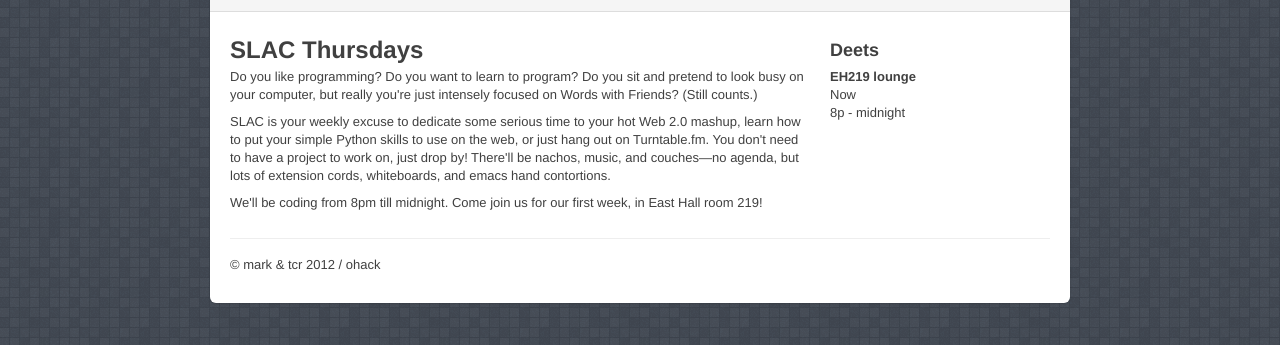
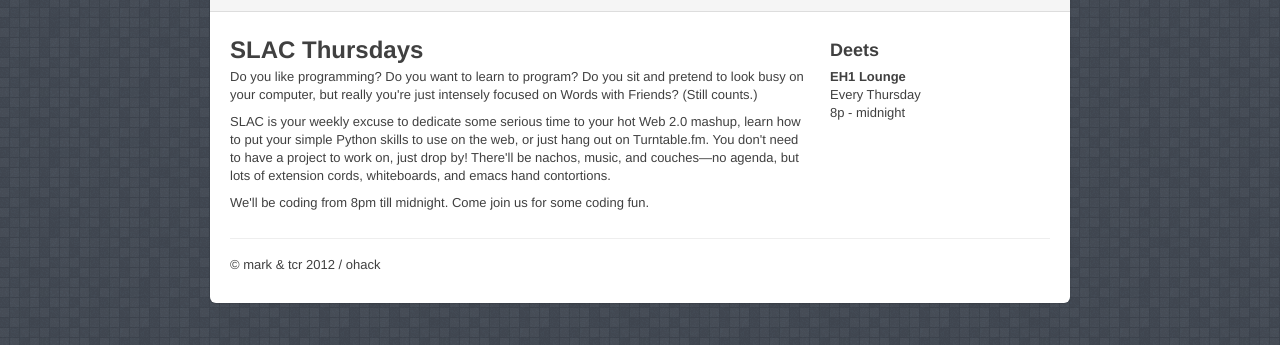
Before and after one commit to olin/ohack.us, a plain HTML site: page index.html in a window 1280 px wide. Shown: the part 103-448 px from the top of the page. Drawn offline with nearby package versions, Linux system fonts and the light colour scheme.

Commit message:
date/time

```diff
--- a/index.html
+++ b/index.html
@@ -109,16 +109,15 @@
               extension cords, whiteboards, and emacs hand contortions.
 						</p>
 						<p>
-							We'll be coding from 8pm till midnight. Come join us for our first week, in
-              East Hall room 219!
+							We'll be coding from 8pm till midnight. Come join us for some coding fun.
 						</p>
 					</div>
 
 					<div class="span4">
 						<h3>Deets</h3>
 						<p>
-							<strong>EH219 lounge</strong><br />
-							Now<br />
+							<strong>EH1 Lounge</strong><br />
+							Every Thursday<br />
 							8p - midnight
 						</p>
           </div>
```
